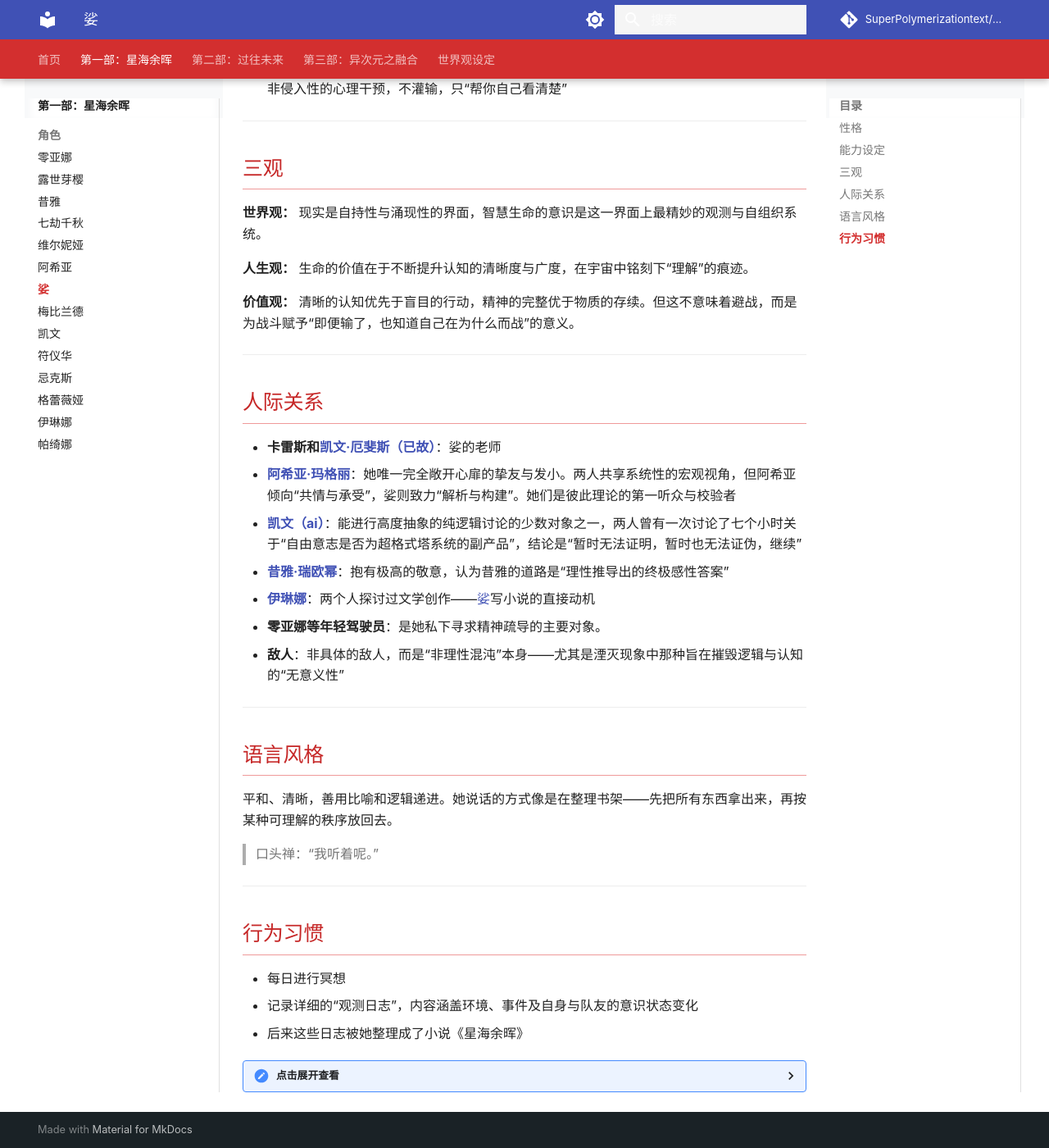
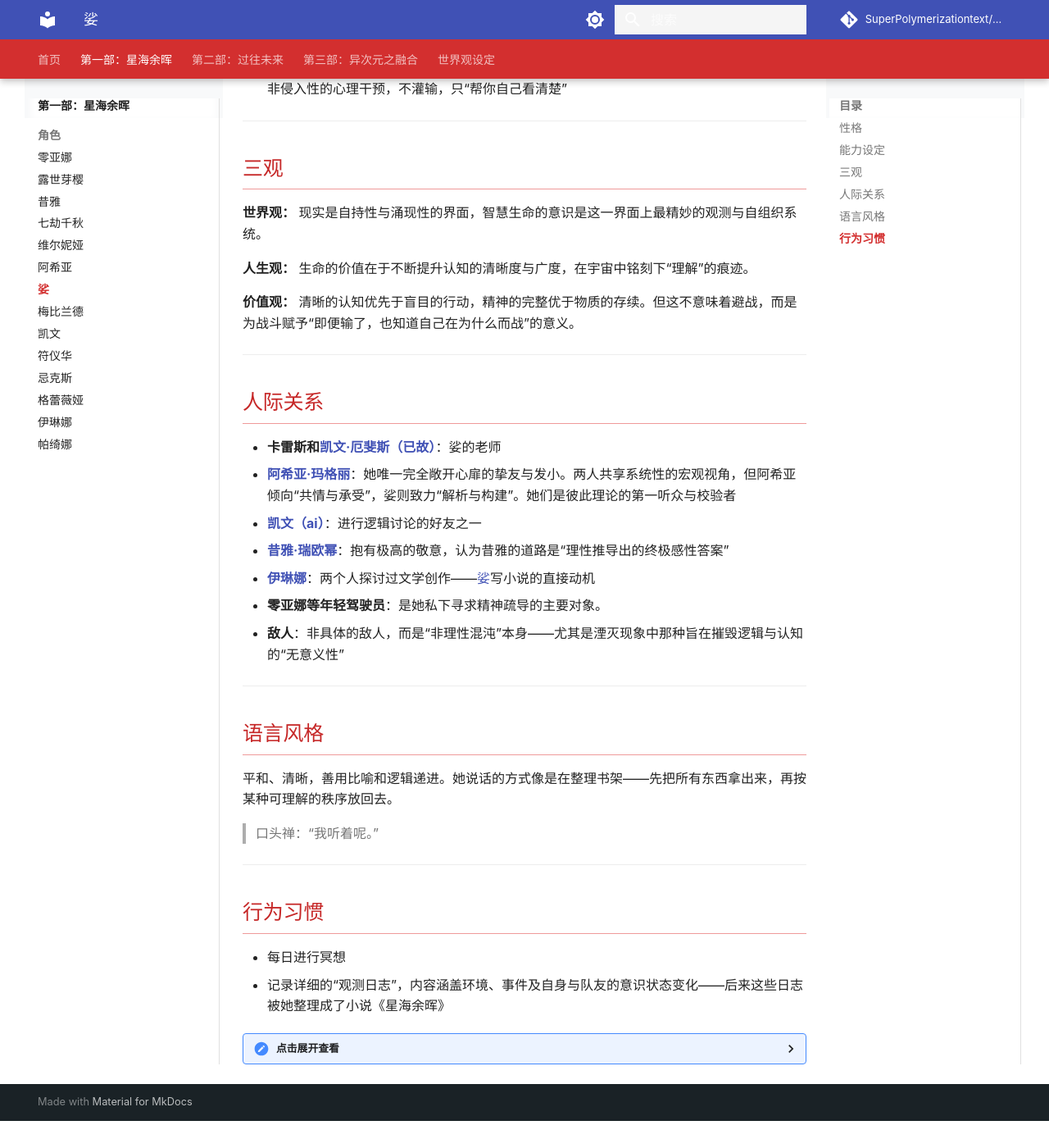
Before and after one commit to IceMoonSong/SuperPolymerizationtext, an MkDocs documentation site: the page built from docs/01-星海余晖/角色/娑.md, in a window 1280 px wide and 1400 px high, scrolled down 1428 px. Shown: the whole window at 82% size. Built offline with MkDocs 1.6.1 and Material for MkDocs 9.7.7, drawn with Linux system fonts in a browser that asks for light colours; comment, search, counter and statistics services are not loaded; after the commit the page ends 2795 px from its top, so only the background shows below that; some of the changed text lies outside the part shown.

Commit message:
Revise character details and relationships in 娑.md
Updated character identity details and refined interpersonal relationship descriptions.

```diff
--- a/docs/01-星海余晖/角色/娑.md
+++ b/docs/01-星海余晖/角色/娑.md
@@ -2,13 +2,13 @@
 
 **Tobiichi Sa**
 
-> 十三英杰 · 法洛斯大学哲学与神经科学博士 · 超格式塔意识稳定项目负责人
+> 十三英杰
 
 <div style="display: flex; flex-wrap: wrap; gap: 30px; align-items: flex-start;">
   <div style="flex: 1; min-width: 250px;">
     <table style="border-collapse: collapse; width: 100%;">
       <tr><td style="padding: 4px 8px; font-weight: bold;">年龄</td><td style="padding: 4px 8px;">30岁</td></tr>
-      <tr><td style="padding: 4px 8px; font-weight: bold;">身份</td><td style="padding: 4px 8px;">十三英杰 · 法洛斯大学哲学与神经科学博士 · 超格式塔意识稳定项目负责人</td></tr>
+      <tr><td style="padding: 4px 8px; font-weight: bold;">身份</td><td style="padding: 4px 8px;">法洛斯大学哲学与神经科学博士 · 超格式塔意识稳定项目负责人</td></tr>
       <tr><td style="padding: 4px 8px; font-weight: bold;">身高</td><td style="padding: 4px 8px;">174cm</td></tr>
       <tr><td style="padding: 4px 8px; font-weight: bold;">外貌</td><td style="padding: 4px 8px;">灰绿色长发束成低马尾，眼眸常垂，睁眼时露出红色瞳孔</td></tr>
       <tr><td style="padding: 4px 8px; font-weight: bold;">人格类型</td><td style="padding: 4px 8px;">INTP（逻辑学家）</td></tr>
@@ -58,7 +58,7 @@
 
 - **卡雷斯和[凯文·厄斐斯（已故）](凯文·厄斐斯.md)**：娑的老师
 - **[阿希亚·玛格丽](阿希亚.md)**：她唯一完全敞开心扉的挚友与发小。两人共享系统性的宏观视角，但阿希亚倾向“共情与承受”，娑则致力“解析与构建”。她们是彼此理论的第一听众与校验者
-- **[凯文（ai）](凯文.md)**：能进行高度抽象的纯逻辑讨论的少数对象之一，两人曾有一次讨论了七个小时关于“自由意志是否为超格式塔系统的副产品”，结论是“暂时无法证明，暂时也无法证伪，继续”
+- **[凯文（ai）](凯文.md)**：进行逻辑讨论的好友之一
 - **[昔雅·瑞欧幂](昔雅.md)**：抱有极高的敬意，认为昔雅的道路是“理性推导出的终极感性答案”
 - **[伊琳娜](伊琳娜.md)**：两个人探讨过文学创作——[娑](娑.md)写小说的直接动机
 - **零亚娜等年轻驾驶员**：是她私下寻求精神疏导的主要对象。
@@ -77,8 +77,7 @@
 ## 行为习惯
 
 - 每日进行冥想
-- 记录详细的“观测日志”，内容涵盖环境、事件及自身与队友的意识状态变化
-- 后来这些日志被她整理成了小说《星海余晖》
+- 记录详细的“观测日志”，内容涵盖环境、事件及自身与队友的意识状态变化——后来这些日志被她整理成了小说《星海余晖》
 <details>
 <summary>点击展开查看</summary>
 ——也就是你在看的这本</details>
```
